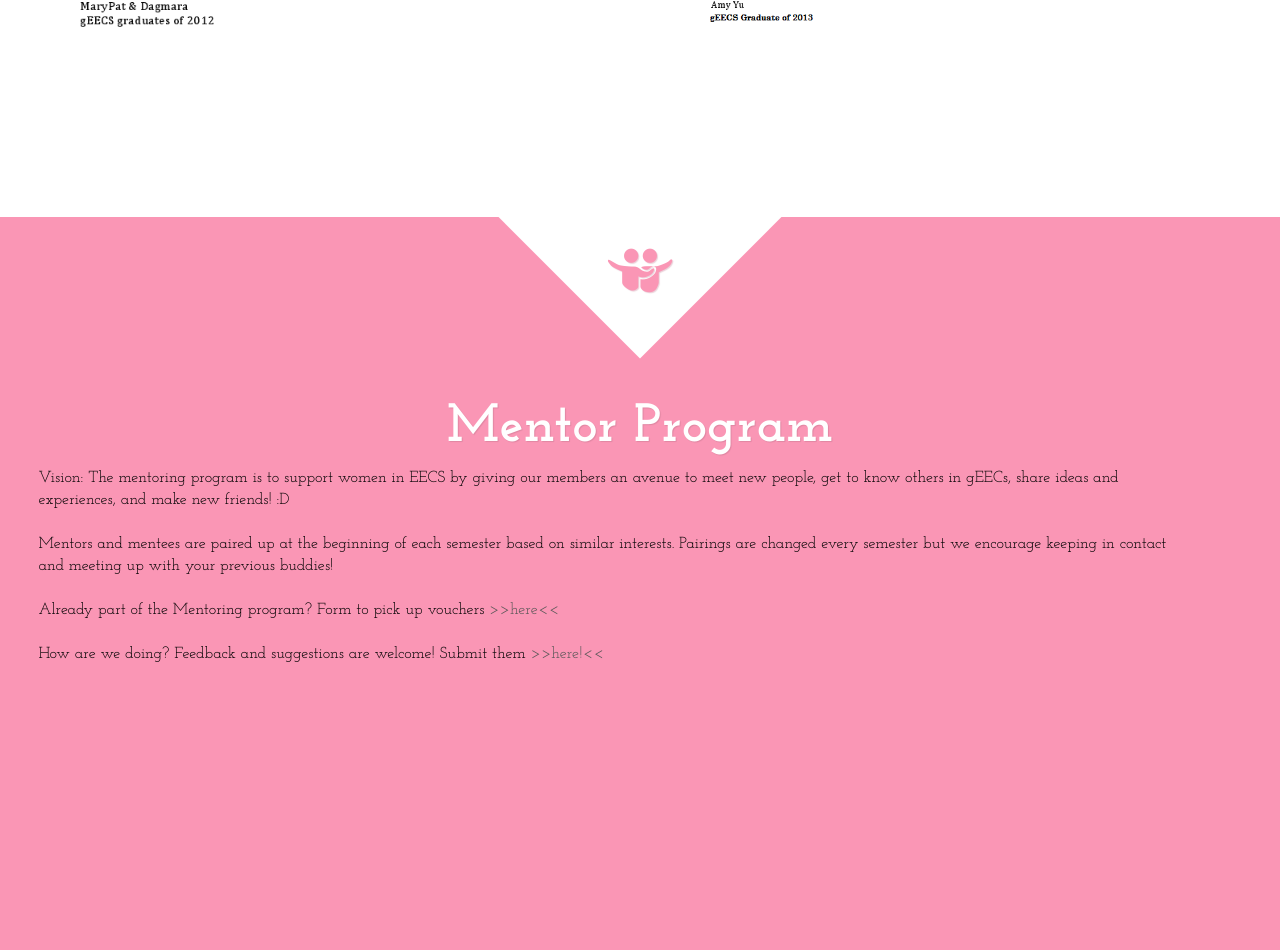
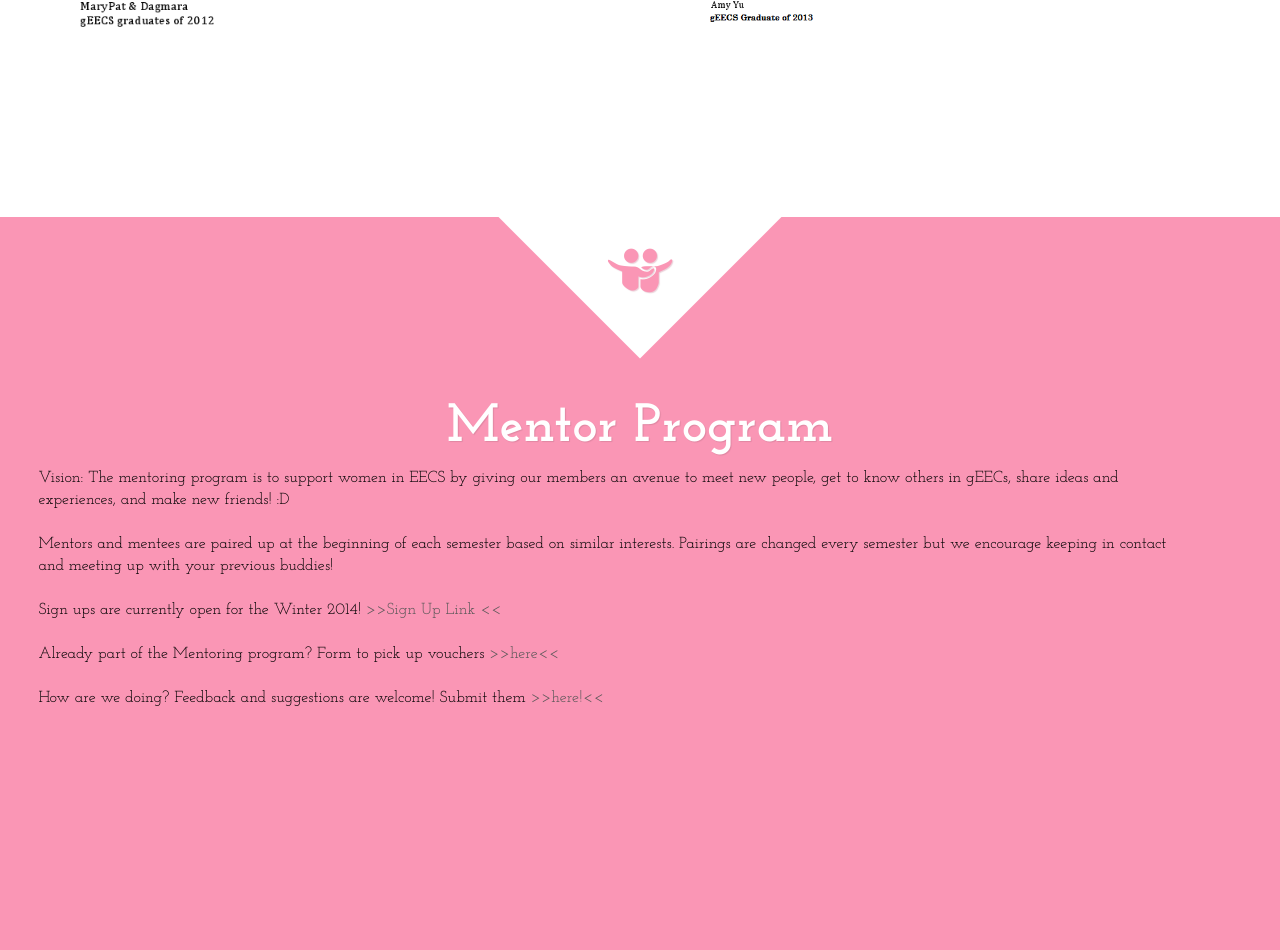
Before and after one commit to rlgeb/geecs-site, a plain HTML site: page index.html in a window 1280 px wide. Shown: the part 5383-6333 px from the top of the page. Drawn offline with nearby package versions, Linux system fonts and the light colour scheme; a script that the page names is missing.

Commit message:
Opened 2014 Mentorship Applications

```diff
--- a/index.html
+++ b/index.html
@@ -440,9 +440,9 @@
         Mentors and mentees are paired up at the beginning of each semester based on similar interests.
         Pairings are changed every semester but we encourage keeping in contact and meeting up with your previous buddies!
         <br /><br />
-        <!--
-         Sign ups are currently open for the Fall 2013! <a href='https://docs.google.com/spreadsheet/embeddedform?formkey=dEJDNVRxVDFpMTlEa3Z6RzlmdUtJWGc6MQ'>Sign Up Link</a>
-         <br /><br />-->
+
+         Sign ups are currently open for the Winter 2014! <a href='https://docs.google.com/a/umich.edu/forms/d/1d17SXwml_3o8Unjp0lRQqhVS2lvbE5BHCR7qFkMUV-0/viewform'> >>Sign Up Link << </a>
+         <br /><br />
         Already part of the Mentoring program?
         Form to pick up vouchers
         <a href='https://docs.google.com/forms/d/112CI7oVp7fbwEwHwcAJ19t-8WKQfYYL4r8rIfo_Xr9Q/viewform'> >>here<<</a>
```
